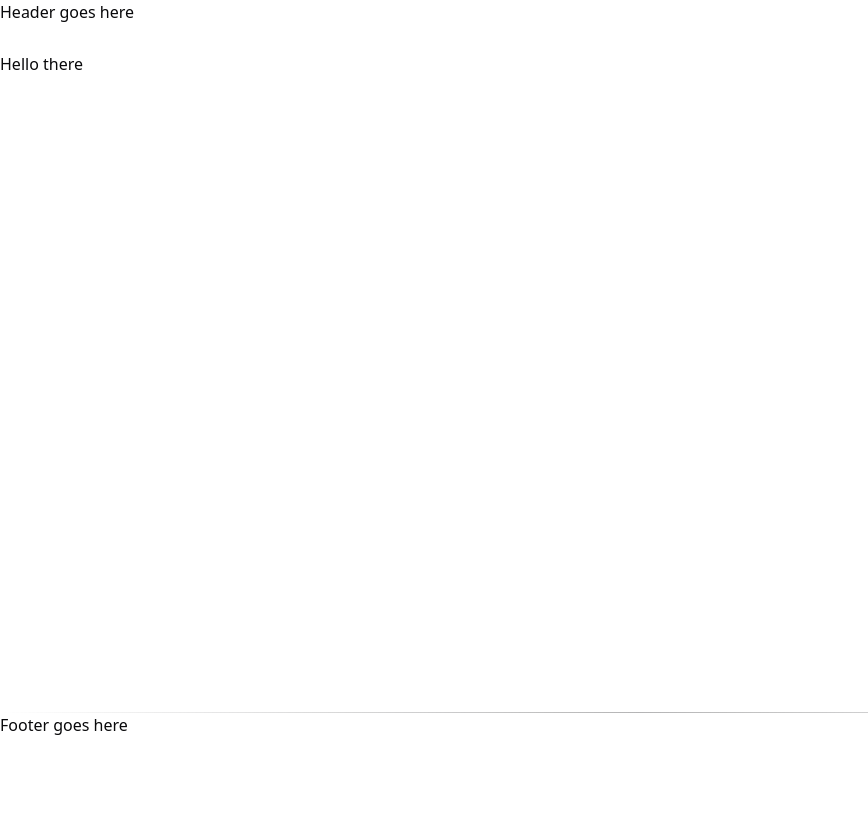
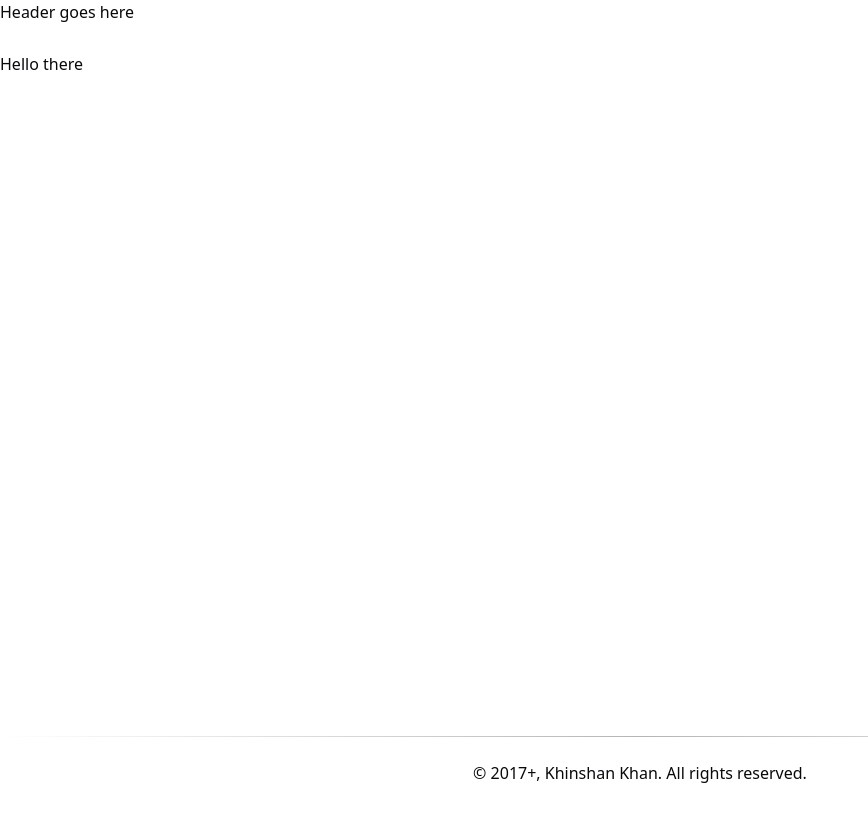
Before and after one commit to khinshankhan/www, a Next.js app: page / in a window 1280 px wide. Shown: the top 822 px of the page, without its empty margins (0-868 px from the left). Built offline with nearby package versions, Linux system fonts and the light colour scheme.

Commit message:
fill in footer

```diff
--- a/app/layout.tsx
+++ b/app/layout.tsx
@@ -3,6 +3,11 @@ import "./globals.css";
 import { Divider } from "@/components/primitives/divider";
 
 export const metadata: Metadata = {};
+
+const info = {
+  fullname: "Khinshan Khan",
+  startYear: 2017,
+};
 
 export default function RootLayout({
   children,
@@ -24,9 +29,11 @@ export default function RootLayout({
           </div>
         </div>
 
-        <footer className="grow min-h-[120px] pt-4">
+        <footer className="grow min-h-[160px] pt-10 container mx-auto">
           <Divider />
-          <span>Footer goes here</span>
+          <p className="text-center pt-6">
+            &copy; {info.startYear}+, {info.fullname}. All rights reserved.
+          </p>
         </footer>
       </body>
     </html>
```
